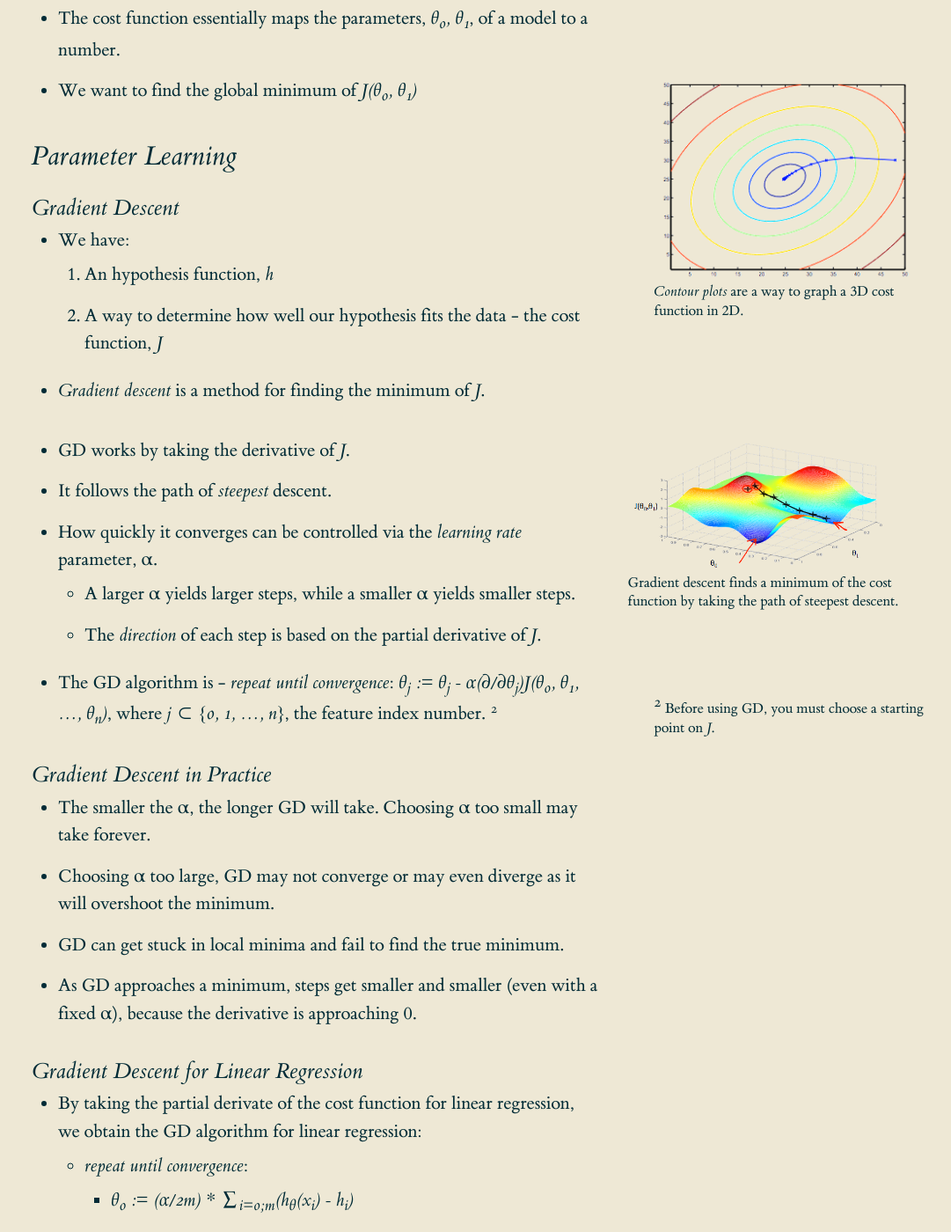
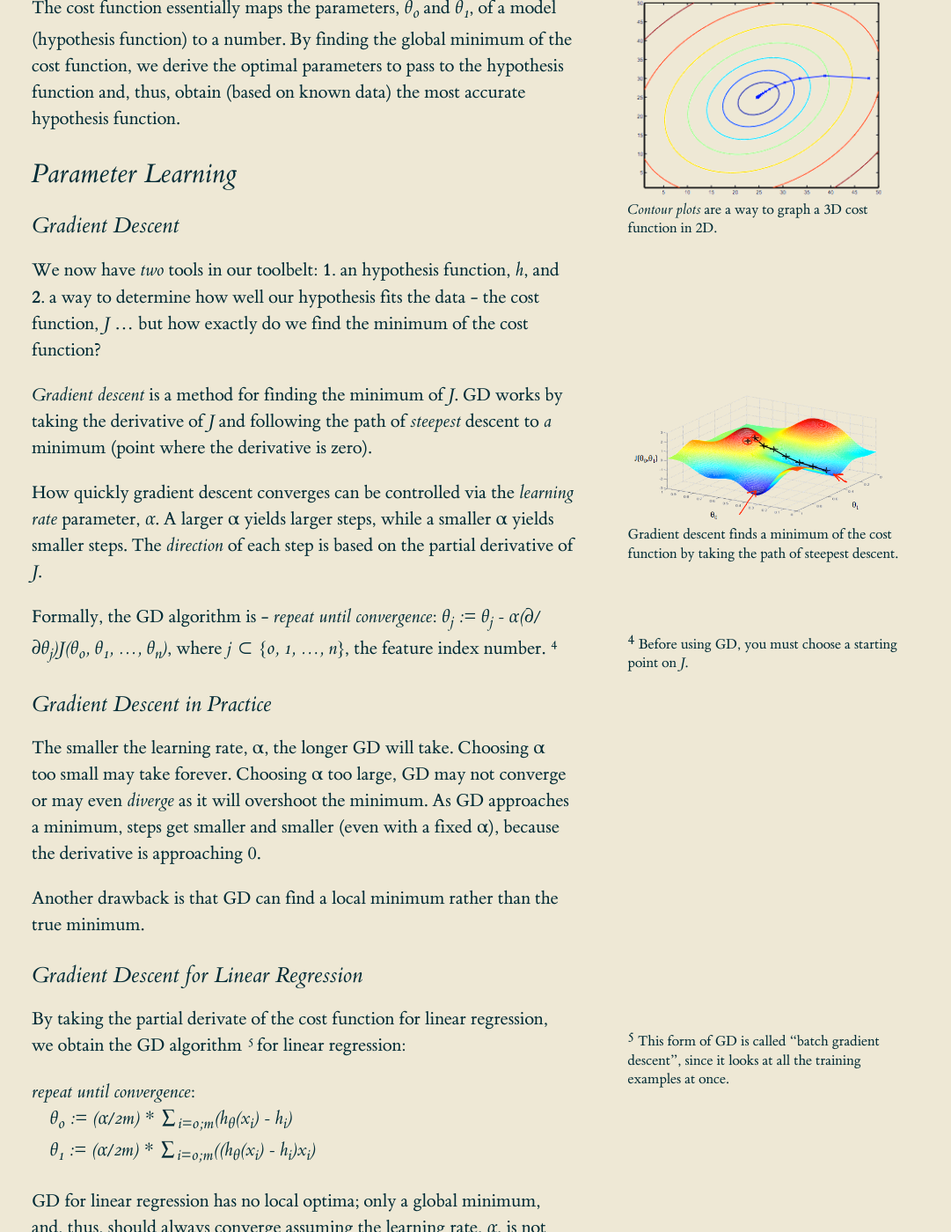
Before and after one commit to dempe/dempe.github.io, a Jekyll site: the page built from _posts/2017-11-23-machine-learning-notes.md, in a window 1280 px wide and 1400 px high, scrolled down 2193 px. Shown: the whole window at 88% size, without its empty margins (124-1205 px from the left). Built offline with Jekyll 4.4.1, drawn with Linux system fonts in a browser that asks for light colours; some of the changed text lies outside the part shown.

Commit message:
tidy up ml post

```diff
--- a/_posts/2017-11-23-machine-learning-notes.md
+++ b/_posts/2017-11-23-machine-learning-notes.md
@@ -16,27 +16,32 @@
 ## Introduction
 
 ### Definitions
-  - _Machine learning_ is teaching a computer to learn without explicitly programming it.
-  - _Machine learning_ is when a computer improves in task, _T_, based on experience, _E_, measured in performance, _P_.  For example,
-    - _T_: marking email as spam
-    - _E_: watching user mark email as spam
-    - _P_: correctly marking email as spam
+  A hand wavey definition of _machine learning_ is teaching a computer to learn without explicitly programming it.
 
+  A more exact definition of _machine learning_ is when a computer improves in task, _T_, based on experience, _E_, measured in performance, _P_.  {% include side_note.html
+       id="ml-def"
+       note="For example,
+           _T_: marking email as spam
+           _E_: watching user mark email as spam
+           _P_: correctly marking email as spam"
+    %}
 
 ### Types of Machine Learning
-  - _Supervised_ - Algorithm is given a set of correct or known answers
-    - _Classification_  - fit data into discrete categories (e.g., given a song, determine its genre)
-    - _Regression_ - fit data to continuous function (e.g., given a person, determine his or her age or, given a tumor, determine if it is malignant or not)
-  - _Unsupervised_ - Algorithm is given a set of _unlabeled_ data and tasked with finding structure in the data
-    - _Clustering_  - find groups of like data (e.g., finding market segments, grouping similar news articles, etc.)
-    - _Non-Clustering_ - singular value decomposition, SVD
+There are two broad categories of machine learning algorithms: _supervised_ and _unsupervised_; each with two sub-categories.
+
+  - A _supervised_ algorithm is given a set of correct or known answers (labeled data) and tasked with predicting the output of new, unseen data.
+    - A _classification_ algorithm fits data into discrete categories (e.g., given a song, determine its genre).
+    - A _regression_ algorithm fits data to a continuous function (e.g., given a person, determine his or her age or, given a tumor, determine if it is malignant or not).
+  - An _unsupervised_ algorithm is given a set of _unlabeled_ data and tasked with finding structure in the data.
+    - A _clustering_ algorithm finds groups of like data (e.g., finding market segments, grouping similar news articles, etc.).
+    - A _non-clustering_ algorithm finds a single, interesting trend in the data as in singular value decomposition.
 
 ## Model and Cost Function
 
 ### Model Representation
 {%
    include margin_note_with_image.html
-   note='A learning algorithm takes in training data and determines the parameters that make the hypothesis most accurately predict a value in Y. given a value in X.'
+   note='A learning algorithm takes in training data and determines the parameters that make the hypothesis most accurately predict a value in Y given a value in X.'
    src='/img/model.png'
    alt='Image of how the hypothesis function works with the training data'
 %}
@@ -52,15 +57,15 @@
   - The goal is to determine an "hypothesis" function, _h: X -> Y_
 
 ### Cost Function
-  - A cost function measures the efficiency of an hypothesis function.
-  - A cost function, _J(θ<sub>0</sub>,θ<sub>1</sub>) = 1/2m * ∑<sub>i=0;m</sub>(h<sub>θ</sub>(x<sub>i</sub>) - h<sub>i</sub>)<sup>2</sup>_, is a sum, for each training sample, of mean square errors (predicted - actual) divided by two
+  A _cost function_{% include side_note.html
+       id="cost-function"
+       note="Formally, _J(θ<sub>0</sub>,θ<sub>1</sub>) = 1/2m * ∑<sub>i=0;m</sub>(h<sub>θ</sub>(x<sub>i</sub>) - h<sub>i</sub>)<sup>2</sup>_"
+    %} measures the efficiency of an hypothesis function. It is a sum, for each training sample, of mean square errors (predicted - actual) divided by two
   {% include side_note.html
      id="gd"
      note="For ease of gradient descent calculation (i.e., when differentiated, the 1/2 cancels out)."
-  %}.
-  - The goal is to minimize the cost function, _J(θ<sub>0</sub>, θ<sub>1</sub>)_ by tweaking the parameters, θ<sub>0</sub> and θ<sub>1</sub>, to the hypothesis function, _h<sub>θ</sub>(x) = θ<sub>0</sub> + θ<sub>1</sub>x_.
-  - The cost function essentially maps the parameters, _θ<sub>0</sub>, θ<sub>1</sub>_, of a model to a number.
-  - We want to find the global minimum of _J(θ<sub>0</sub>, θ<sub>1</sub>)_
+  %}. The goal is to _minimize_ the cost function, _J(θ<sub>0</sub>, θ<sub>1</sub>)_, by tweaking the parameters, _θ<sub>0</sub>_ and _θ<sub>1</sub>_, to the hypothesis function, _h<sub>θ</sub>(x) = θ<sub>0</sub> + θ<sub>1</sub>x_.
+
   {%
      include margin_note_with_image.html
      note='_Contour plots_ are a way to graph a 3D cost function in 2D.'
@@ -68,13 +73,12 @@
      alt='Image of a contour plot.'
   %}
 
+  The cost function essentially maps the parameters, _θ<sub>0</sub>_ and _θ<sub>1</sub>_, of a model (hypothesis function) to a number. By finding the global minimum of the cost function, we derive the optimal parameters to pass to the hypothesis function and, thus, obtain (based on known data) the most accurate hypothesis function.
+
 ## Parameter Learning
 
 ### Gradient Descent
-  - We have:
-    1. An hypothesis function, _h_
-    2. A way to determine how well our hypothesis fits the data - the cost function, _J_
-  - _Gradient descent_ is a method for finding the minimum of _J_.
+  We now have _two_ tools in our toolbelt: __1.__ an hypothesis function, _h_, and __2.__ a way to determine how well our hypothesis fits the data - the cost function, _J_ ... but how exactly do we find the minimum of the cost function?
 
   {%
      include margin_note_with_image.html
@@ -83,48 +87,52 @@
      alt='Image of gradient descent in action.'
   %}
 
-  - GD works by taking the derivative of _J_.
-  - It follows the path of _steepest_ descent.
-  - How quickly it converges can be controlled via the _learning rate_ parameter, α.
-    - A larger α yields larger steps, while a smaller α yields smaller steps.
-    - The _direction_ of each step is based on the partial derivative of _J_.
-  - The GD algorithm is - _repeat until convergence_: _θ<sub>j</sub> := θ<sub>j</sub> - α(∂/∂θ<sub>j</sub>)J(θ<sub>0</sub>, θ<sub>1</sub>, ..., θ<sub>n</sub>)_, where _j ⊂ {0, 1, ..., n}_, the feature index number.
+  _Gradient descent_ is a method for finding the minimum of _J_. GD works by taking the derivative of _J_ and following the path of _steepest_ descent to _a_ minimum (point where the derivative is zero).
+
+  How quickly gradient descent converges can be controlled via the _learning rate_ parameter, _α_. A larger α yields larger steps, while a smaller α yields smaller steps. The _direction_ of each step is based on the partial derivative of _J_.
+
+  Formally, the GD algorithm is - _repeat until convergence_: _θ<sub>j</sub> := θ<sub>j</sub> - α(∂/∂θ<sub>j</sub>)J(θ<sub>0</sub>, θ<sub>1</sub>, ..., θ<sub>n</sub>)_, where _j ⊂ {0, 1, ..., n}_, the feature index number.
   {% include side_note.html
      id="gd2"
      note="Before using GD, you must choose a starting point on _J_."
   %}
 
 ### Gradient Descent in Practice
-  - The smaller the α, the longer GD will take. Choosing α too small may take forever.
-  - Choosing α too large, GD may not converge or may even diverge as it will overshoot the minimum.
-  - GD can get stuck in local minima and fail to find the true minimum.
-  - As GD approaches a minimum, steps get smaller and smaller (even with a fixed α), because the derivative is approaching 0.
+  The smaller the learning rate, α, the longer GD will take. Choosing α too small may take forever. Choosing α too large, GD may not converge or may even _diverge_ as it will overshoot the minimum. As GD approaches a minimum, steps get smaller and smaller (even with a fixed α), because the derivative is approaching 0.
+
+  Another drawback is that GD can find a local minimum rather than the true minimum.
 
 ### Gradient Descent for Linear Regression
-  - By taking the partial derivate of the cost function for linear regression, we obtain the GD algorithm for linear regression:
-    - _repeat until convergence_:
-      - _θ<sub>0</sub> := (α/2m) * ∑<sub>i=0;m</sub>(h<sub>θ</sub>(x<sub>i</sub>) - h<sub>i</sub>)_
-      - _θ<sub>1</sub> := (α/2m) * ∑<sub>i=0;m</sub>((h<sub>θ</sub>(x<sub>i</sub>) - h<sub>i</sub>)x<sub>i</sub>)_
-  - GD for linear regression has no local optima; only a global minimum, and, thus, should always converge assuming the learning rate, _α_, is not too large.
-  - This form of GD is called "batch gradient descent", since it looks at all the training examples at once.
+  By taking the partial derivate of the cost function for linear regression, we obtain the GD algorithm  {% include side_note.html
+       id="gd3"
+       note='This form of GD is called "batch gradient descent", since it looks at all the training examples at once.'%} for linear regression:
+
+  _repeat until convergence_:
+    <br/>&nbsp;&nbsp;&nbsp;&nbsp;_θ<sub>0</sub> := (α/2m) * ∑<sub>i=0;m</sub>(h<sub>θ</sub>(x<sub>i</sub>) - h<sub>i</sub>)_
+    <br/>&nbsp;&nbsp;&nbsp;&nbsp;_θ<sub>1</sub> := (α/2m) * ∑<sub>i=0;m</sub>((h<sub>θ</sub>(x<sub>i</sub>) - h<sub>i</sub>)x<sub>i</sub>)_
+
+  GD for linear regression has no local optima; only a global minimum, and, thus, should always converge assuming the learning rate, _α_, is not too large.
 
 ## Multivariate Linear Regression
 
 ### Multiple Features
-- Notation
-  - _x<sup>(i)</sup><sub>j</sub>_ = the value of the _j<sup>th</sup>_ feature of the _i<sup>th</sup>_ training sample
-  - _x<sup>(i)</sup>_ = the input features of the _i<sup>th</sup>_ training sample
-  - _m_ = the number of training examples
-  - _n_ = the number of features
-- The multivariate form of the hypothesis function is _h<sub>θ</sub>(x) = θ<sub>0</sub> + θ<sub>1</sub>x<sub>1</sub> + ... θ<sub>n</sub>x<sub>n</sub>_
-- In an example for predicting a species' population,
-  - _θ<sub>0</sub>_ would be the base population
-  - _θ<sub>1</sub>_ might be the population per predator
-  - _θ<sub>2</sub>_ might be the population per food source
-  - Given _θ<sub>1</sub>_ is the population per predator, _x<sub>1</sub>_ would be the number of predators
-  - Given _θ<sub>2</sub>_ is the population per food source, _x<sub>2</sub>_ would be the number of food sources
-- The multivariate hypothesis function can be expressed in vectors like so _h<sub>θ</sub>(x) = [θ<sub>0</sub> θ<sub>1</sub> ... θ<sub>n</sub>]<sup>T</sup> [x<sub>0</sub> x<sub>1</sub> ... x<sub>n</sub>] = θ<sup>T</sup>x_
-  - This is for one training example
-  - This assumes _x<sub>0</sub> = 1_ for convenience so that both vectors have the same length and can thus be multiplied
+Notation:
+<br/>&nbsp;&nbsp;&nbsp;&nbsp;_x<sup>(i)</sup><sub>j</sub>_ = the value of the _j<sup>th</sup>_ feature of the _i<sup>th</sup>_ training sample
+<br/>&nbsp;&nbsp;&nbsp;&nbsp;_x<sup>(i)</sup>_ = the input features of the _i<sup>th</sup>_ training sample
+<br/>&nbsp;&nbsp;&nbsp;&nbsp;_m_ = the number of training examples
+<br/>&nbsp;&nbsp;&nbsp;&nbsp;_n_ = the number of features
+
+With this notation, the multivariate form of the hypothesis function is then ...<br/> _h<sub>θ</sub>(x) = θ<sub>0</sub> + θ<sub>1</sub>x<sub>1</sub> + ... θ<sub>n</sub>x<sub>n</sub>_{% include side_note.html
+     id="multi-variate-hypo"
+     note='This is for one training example.'%}, and it can be expressed in vectors like so ... <br/> _h<sub>θ</sub>(x) = [θ<sub>0</sub> θ<sub>1</sub> ... θ<sub>n</sub>]<sup>T</sup> [x<sub>0</sub> x<sub>1</sub> ... x<sub>n</sub>] = θ<sup>T</sup>x_{% include side_note.html
+     id="multi-variate-hypo-vector"
+     note='This assumes _x<sub>0</sub> = 1_ for convenience so that both vectors have the same length and can thus be multiplied.'%}.
+
+In an example for predicting a species' population,
+<br/>&nbsp;&nbsp;&nbsp;&nbsp;- _θ<sub>0</sub>_ would be the base population
+<br/>&nbsp;&nbsp;&nbsp;&nbsp;- _θ<sub>1</sub>_ might be the population per predator
+<br/>&nbsp;&nbsp;&nbsp;&nbsp;- _θ<sub>2</sub>_ might be the population per food source
+<br/>&nbsp;&nbsp;&nbsp;&nbsp;- Given _θ<sub>1</sub>_ is the population per predator, _x<sub>1</sub>_ would be the number of predators
+<br/>&nbsp;&nbsp;&nbsp;&nbsp;- Given _θ<sub>2</sub>_ is the population per food source, _x<sub>2</sub>_ would be the number of food sources
 
 ### Gradient Descent for Multiple Variables
```
